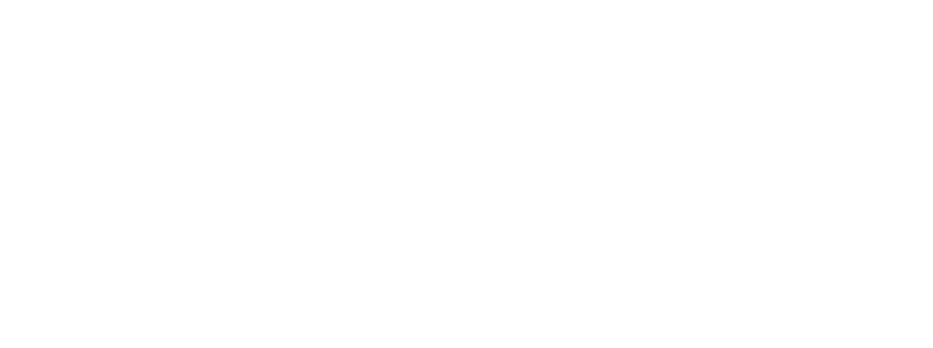
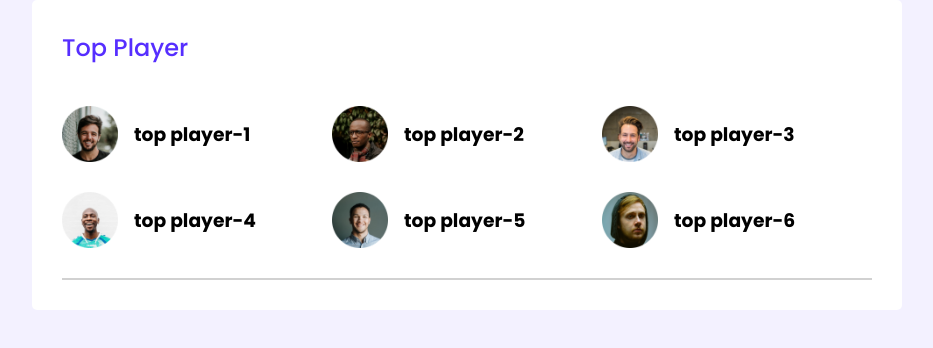
Before and after one commit to Mehedi615/leader-board, a plain HTML site: page index.html in a window 1280 px wide. Shown: the whole page, without its empty margins (173-1106 px from the left). Drawn offline with Linux system fonts and the light colour scheme.

Commit message:
added top players

```diff
--- a/css/style.scss
+++ b/css/style.scss
@@ -0,0 +1,53 @@
+@import url("https://fonts.googleapis.com/css2?family=Poppins:wght@400;500;600;700;800&display=swap");
+
+// utilities
+* {
+  margin: 0;
+  padding: 0;
+  box-sizing: border-box;
+}
+body {
+  font-family: "Poppins", sans-serif;
+  background: #f3f1ff;
+}
+.container {
+  // height: 679px;
+  width: 870px;
+  margin: 0 auto;
+  padding: 30px;
+  border-radius: 5px;
+  background: #ffffff;
+  // border: 1px solid red;
+}
+hr {
+  border: 1px solid #d1d1d1;
+  margin-top: 30px;
+}
+// top player section
+.top-player-heading {
+  font-weight: 500;
+  font-size: 24px;
+  line-height: 36px;
+  color: #562eff;
+  margin-bottom: 40px;
+}
+.top-players {
+  display: grid;
+  grid-template-columns: repeat(3, 1fr);
+  grid-row-gap: 30px;
+  // grid-gap: 2rem;
+  //
+}
+.player {
+  display: flex;
+  align-items: center;
+  // justify-content: center;
+  // border: 1px solid rgb(112, 86, 86);
+}
+.player img {
+  width: 56px;
+  height: 56px;
+  margin-right: 16px;
+
+  // border: 1px solid rgb(102, 55, 55);
+}
--- a/index.html
+++ b/index.html
@@ -6,11 +6,50 @@
     <meta http-equiv="X-UA-Compatible" content="IE=edge">
     <meta name="viewport" content="width=device-width, initial-scale=1.0">
     <title>Leader-Board</title>
+    <!-- css-->
     <link rel="stylesheet" href="./css/style.css">
 </head>
 
 <body>
+    <!-- header start -->
+    <div class="header">
 
+    </div>
+    <!-- header end -->
+
+    <!-- main -->
+    <main>
+        <section class="top-player container">
+            <h1 class="top-player-heading">Top Player</h1>
+            <div class="top-players">
+                <div class="player">
+                    <img src="./images/players/player-1.png" alt="">
+                    <h3>top player-1</h3>
+                </div>
+                <div class="player">
+                    <img src="./images/players/player-2.png" alt="">
+                    <h3>top player-2</h3>
+                </div>
+                <div class="player">
+                    <img src="./images/players/player-3.png" alt="">
+                    <h3>top player-3</h3>
+                </div>
+                <div class="player">
+                    <img src="./images/players/player-4.png" alt="">
+                    <h3>top player-4</h3>
+                </div>
+                <div class="player">
+                    <img src="./images/players/player-5.png" alt="">
+                    <h3>top player-5</h3>
+                </div>
+                <div class="player">
+                    <img src="./images/players/player-6.png" alt="">
+                    <h3>top player-6</h3>
+                </div>
+            </div>
+            <hr>
+        </section>
+    </main>
 </body>
 
 </html>
```
Also changed, not shown: css/style.css, 1 other file.
